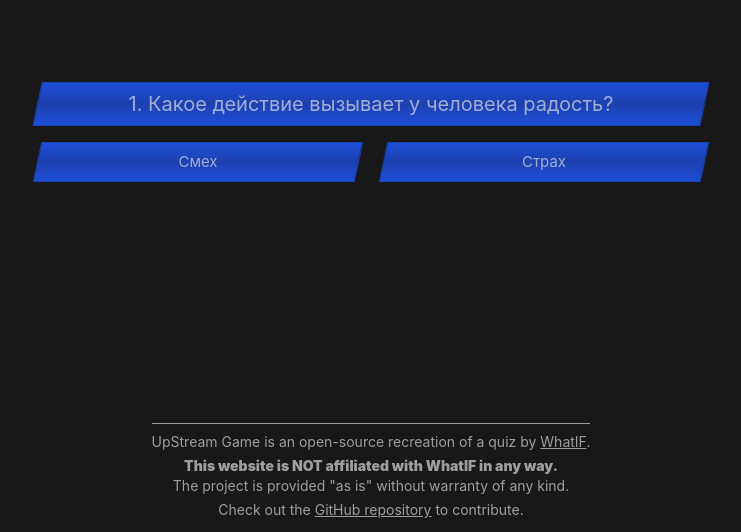
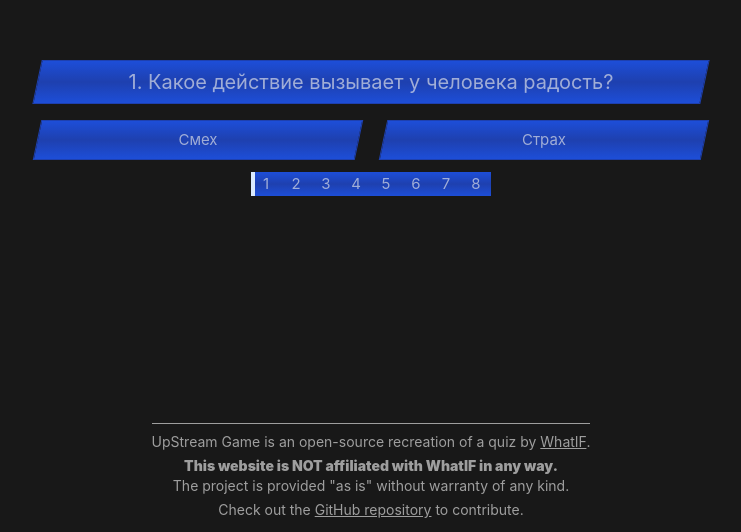
Before and after one commit to Wani4ka/upstream-game, a Vue app: page /play in a window 1280 px wide. Shown: the part 268-800 px from the top of the page, without its empty margins (269-1010 px from the left). Built offline with nearby package versions, Linux system fonts and the light colour scheme; the HTML template or start-up script is replaced by a standard one.

Commit message:
Add progress bar

```diff
--- /dev/null
+++ b/src/components/GameProgress.vue
@@ -0,0 +1,42 @@
+<template>
+	<div class="flex flex-row flex-wrap max-w-full gap-y-1 justify-center mt-5">
+		<span
+			v-for="index in (to-from+1)"
+			:key="index"
+			class="text-center w-[30px]"
+			:class="{
+				'bg-gradient-to-b': true,
+				'via-blue-800 from-blue-700 to-blue-700':
+					(!shouldApplyCustomState(index) && index > max) || (shouldApplyCustomState(index) && customState === 'blue'),
+				'via-yellow-800 from-yellow-700 to-yellow-700':
+					(!shouldApplyCustomState(index) && index >= current && index <= max) || (shouldApplyCustomState(index) && customState === 'yellow'),
+				'via-lime-800 from-lime-700 to-lime-700': (!shouldApplyCustomState(index) && index < current) || (shouldApplyCustomState(index) && customState === 'lime'),
+				'via-red-800 from-red-700 to-red-700': shouldApplyCustomState(index) && customState === 'red',
+			}"
+		><div v-if="index === current" class="z-10 absolute w-[4px] bg-blue-100 h-full"/>{{ from + index - 1 }}</span>
+	</div>
+</template>
+
+<script setup lang="ts">
+const props = defineProps({
+	from: {
+		type: Number,
+		required: true
+	},
+	to: {
+		type: Number,
+		required: true
+	},
+	current: {
+		type: Number,
+		required: true
+	},
+	max: {
+		type: Number,
+		required: true
+	},
+	customState: String
+})
+
+let shouldApplyCustomState = (index:number): boolean => !!props.customState && index === props.current
+</script>
--- a/src/components/TheGame.vue
+++ b/src/components/TheGame.vue
@@ -10,15 +10,23 @@
 			:left="questions[currentQuestion].left"
 			:right="questions[currentQuestion].right"
 			:incorrect="questions[currentQuestion].incorrect"
-			@proceed="openQuestion(currentQuestion + 1)"
-			@fail="openQuestion(0)"
+			@proceed="openQuestion(currentQuestion + 1, 'lime')"
+			@fail="openQuestion(0, 'red')"
 		></GameOptions>
+		<GameProgress
+			:custom-state="questionProgressState"
+			:max="maxAnswers"
+			:current="currentQuestion + 1"
+			:from="1"
+			:to="questions.length"
+			v-if="showQuestionNumbers" />
 	</div>
 </template>
 
 <script setup lang="ts">
 import GameQuestion from '@/components/GameQuestion.vue'
 import GameOptions from '@/components/GameOptions.vue'
+import GameProgress from './GameProgress.vue'
 import type { ParsedGameQuestion } from '@/declarations/question'
 import { ref } from 'vue'
 
@@ -34,6 +42,8 @@ const props = defineProps({
 })
 const emit = defineEmits(['win', 'fail'])
 let currentQuestion = ref(0)
+let maxAnswers = ref(0)
+let questionProgressState = ref('')
 let options = ref()
 
 let checkQuestionNum = () => {
@@ -44,9 +54,12 @@ let checkQuestionNum = () => {
 	}
 }
 
-function openQuestion(val: number) {
+function openQuestion(val: number, tempState: string = '') {
+	questionProgressState.value = tempState
 	setTimeout(() => {
+		maxAnswers.value = Math.max(maxAnswers.value, currentQuestion.value)
 		currentQuestion.value = val
+		questionProgressState.value = ''
 		options.value.reset()
 		checkQuestionNum()
 	}, 500)
```
